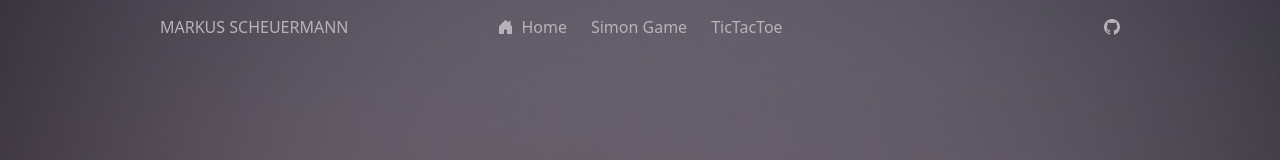
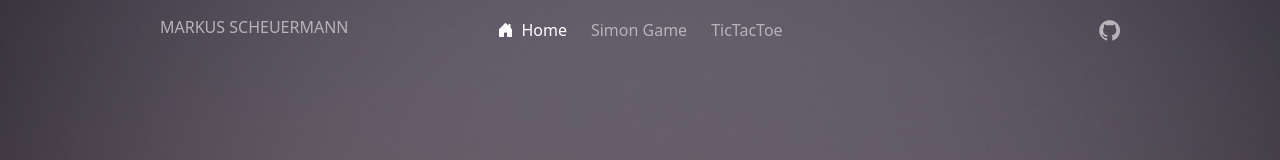
Before and after one commit to scheuermann-markus/ReactSpielwiese, a React (Vite) app in the folder ReactSpielwiese/: page / in a window 1280 px wide. Shown: the top 160 px of the page. Built offline with nearby package versions, Linux system fonts and the light colour scheme.

Commit message:
TopNav: Hover-Effekt + activeItem implementiert

```diff
--- a/ReactSpielwiese/src/components/TopNav/TopNav.tsx
+++ b/ReactSpielwiese/src/components/TopNav/TopNav.tsx
@@ -1,4 +1,4 @@
-import React, { ReactNode, Children, isValidElement } from 'react';
+import React, { ReactNode, Children, isValidElement, useState } from 'react';
 import './top-nav.css';
 
 
@@ -13,6 +13,11 @@ interface TopNavProps {
 }
 
 export default function TopNav({ theme = Theme.Lumos, children }: TopNavProps) {
+    const [activeItem, setActiveItem] = useState<number>(0);
+    const HandleNavItemClick = (index: number) => {
+        setActiveItem(index);
+    };
+
     const navBrand = Children.toArray(children).find(child => {
         return isValidElement(child) && child.type === NavBrand;
     });
@@ -36,7 +41,13 @@ export default function TopNav({ theme = Theme.Lumos, children }: TopNavProps) {
             </div>
 
             <div className="topnav__center">
-                {navItems}
+                {navItems.map((child, index) => (
+                    <li key={index}
+                        className={`topnav-item ${activeItem === index ? 'topnav-item--active' : ''}`}
+                        onClick={() => HandleNavItemClick(index)}>
+                        {child}
+                    </li>
+                ))}
             </div>
 
             <div className="topnav__right">
@@ -48,13 +59,12 @@ export default function TopNav({ theme = Theme.Lumos, children }: TopNavProps) {
 }
 
 
+
 export const NavItem = ({ children }: { children: ReactNode }) => {
     return (
-        <li className="topnav-item">
-
+        <>
             {children}
-
-        </li>
+        </>
     );
 }
 
--- a/ReactSpielwiese/src/components/TopNav/top-nav.css
+++ b/ReactSpielwiese/src/components/TopNav/top-nav.css
@@ -13,7 +13,13 @@
 
     .topnav a {
         text-decoration: none;
+        transition: color 0.1s ease;
     }
+
+        .topnav a:hover {
+            color: var(--text-hover-color--nox);
+            transition: color 0.1s ease;
+        }
 
 .topnav--lumos {
     color: #212529;
@@ -40,17 +46,19 @@
     flex: 3;
     display: flex;
     justify-content: center;
+    align-items: center;
     gap: 1.5rem;
 }
 
 .topnav__right {
     flex: 1;
     text-align: right;
+    font-size: 1.3rem;
 }
 
-
-
-
+.topnav-item--active a {
+    color: var(--text-hover-color--nox);
+}
 
 .topnav-item::marker {
     content: "";
--- a/ReactSpielwiese/src/layout/Header.tsx
+++ b/ReactSpielwiese/src/layout/Header.tsx
@@ -10,7 +10,7 @@ function Header() {
                         MARKUS SCHEUERMANN
                     </NavBrand>
                     <NavSocial>
-                        <a href="https://github.com/scheuermann-markus/ReactSpielwiese" target="_blank">
+                        <a href="https://github.com/scheuermann-markus/ReactSpielwiese" target="_blank" title="GitHub Repository">
                             <i className="bi bi-github"></i>
                         </a>
                     </NavSocial>
```
